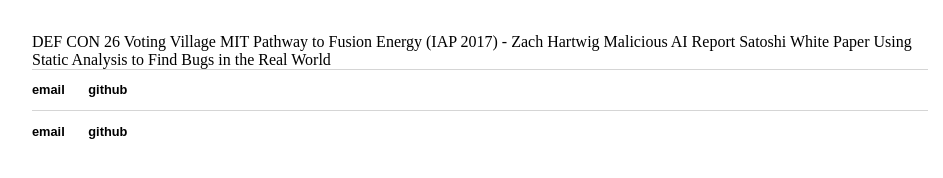
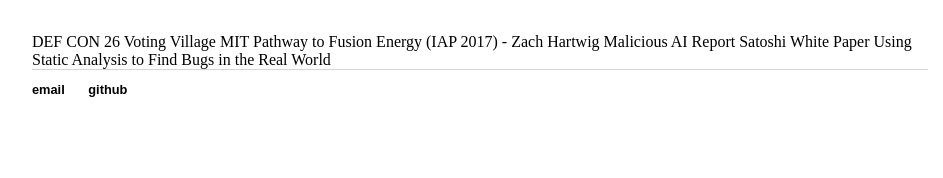
Before and after one commit to cchanify/cchanify.github.io, a Jekyll site: the page built from projects/index.html, in a window 1280 px wide. Shown: the part 302-480 px from the top of the page, without its empty margins (160-1103 px from the left). Built offline with Jekyll 4.4.1, drawn with Linux system fonts in a browser that asks for light colours.

Commit message:
projects updated

```diff
--- a/projects/index.html
+++ b/projects/index.html
@@ -10,7 +10,7 @@
 	          		<li><a href="https://nasa-picoftheday.herokuapp.com/">NASA Picture of the Day</a></li>
 	        		<li><a href="https://shielded-escarpment-48287.herokuapp.com/">TODO List</a></li>
 	        		<li><a href="https://blooming-depths-87074.herokuapp.com/">Tic Tac Toe</a></li>
-					<li><a href="https://spacex-api1.herokuapp.com/">SpaceX API</a></li>
+					<a href="https://spacex-api1.herokuapp.com/">SpaceX API</a>
 	    		</ul>
 			</nav>
 			<div class="container">
@@ -18,10 +18,4 @@
 			{{ content }}
 
 			</div><!-- /.container -->
-			<footer>
-	    		<ul>
-	        		<li><a href="mailto:connorchanify@gmail.com">email</a></li>
-	        		<li><a href="https://github.com/cchanify">github</a></li>
-				</ul>
-			</footer>
 		</body>
```
